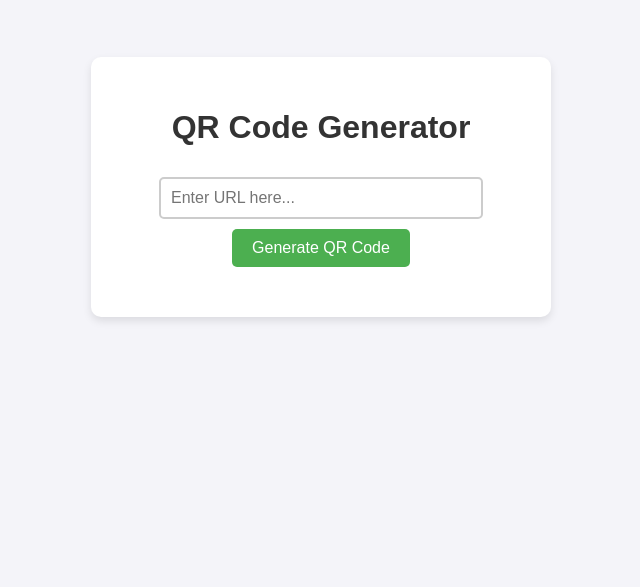
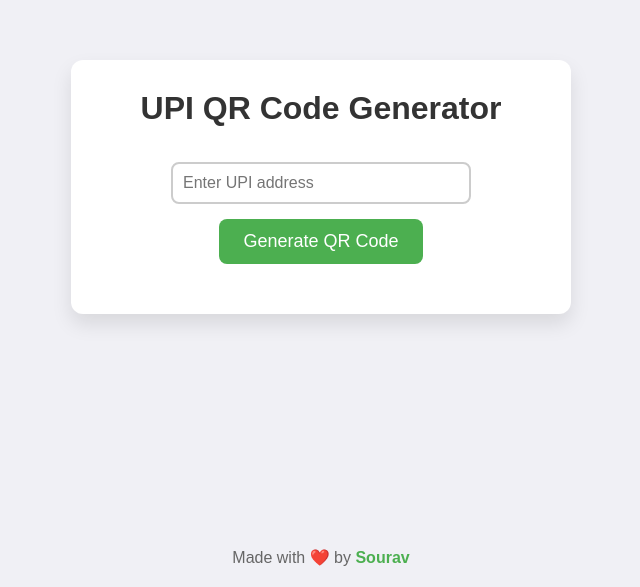
Before and after one commit to souravdocs/souravdocs.github.io, a plain HTML site: page index.html in a window 1280 px wide. Shown: the part 213-800 px from the top of the page, without its empty margins (319-959 px from the left). Drawn offline with Linux system fonts and the light colour scheme.

Commit message:
Update index.html

```diff
--- a/index.html
+++ b/index.html
@@ -3,78 +3,132 @@
 <head>
   <meta charset="UTF-8">
   <meta name="viewport" content="width=device-width, initial-scale=1.0">
-  <title>QR Code Generator</title>
+  <title>UPI QR Code Generator</title>
   <style>
+    /* Reset some basic styles */
+    * {
+      margin: 0;
+      padding: 0;
+      box-sizing: border-box;
+    }
     body {
       font-family: Arial, sans-serif;
+      background-color: #f0f0f5;
       display: flex;
       justify-content: center;
       align-items: center;
       height: 100vh;
-      margin: 0;
-      background-color: #f4f4f9;
+      flex-direction: column;
+      padding: 20px;
     }
+
     .container {
-      text-align: center;
       background-color: #fff;
       padding: 30px;
-      border-radius: 10px;
-      box-shadow: 0 4px 8px rgba(0, 0, 0, 0.1);
+      border-radius: 12px;
+      box-shadow: 0 10px 20px rgba(0, 0, 0, 0.1);
+      text-align: center;
       width: 100%;
-      max-width: 400px;
+      max-width: 500px;
     }
+
     h1 {
       color: #333;
+      margin-bottom: 20px;
+      font-size: 32px;
     }
+
     input {
       padding: 10px;
-      margin: 10px 0;
+      margin: 15px 0;
       width: 80%;
       max-width: 300px;
       font-size: 16px;
       border: 2px solid #ccc;
-      border-radius: 5px;
+      border-radius: 8px;
+      transition: border-color 0.3s;
     }
+
+    input:focus {
+      border-color: #4CAF50;
+      outline: none;
+    }
+
     button {
-      padding: 10px 20px;
+      padding: 12px 24px;
       background-color: #4CAF50;
       color: white;
       border: none;
-      border-radius: 5px;
-      font-size: 16px;
+      border-radius: 8px;
+      font-size: 18px;
       cursor: pointer;
+      transition: background-color 0.3s;
     }
+
     button:hover {
       background-color: #45a049;
     }
+
     .qr-code {
       margin-top: 20px;
+      display: flex;
+      justify-content: center;
+      align-items: center;
+    }
+
+    .qr-code img {
+      border-radius: 12px;
+      box-shadow: 0 8px 15px rgba(0, 0, 0, 0.2);
+      transition: transform 0.3s ease, box-shadow 0.3s ease;
+    }
+
+    .qr-code img:hover {
+      transform: scale(1.1);
+      box-shadow: 0 12px 20px rgba(0, 0, 0, 0.3);
+    }
+
+    footer {
+      position: fixed;
+      bottom: 20px;
+      text-align: center;
+      width: 100%;
+      font-size: 16px;
+      color: #666;
+    }
+
+    footer span {
+      font-weight: bold;
+      color: #4CAF50;
     }
   </style>
 </head>
 <body>
 
   <div class="container">
-    <h1>QR Code Generator</h1>
-    <input type="text" id="urlInput" placeholder="Enter URL here..." />
+    <h1>UPI QR Code Generator</h1>
+    <input type="text" id="upiAddress" placeholder="Enter UPI address" />
     <button onclick="generateQRCode()">Generate QR Code</button>
 
     <div class="qr-code" id="qrCodeContainer"></div>
   </div>
 
+  <footer>
+    <p>Made with ❤️ by <span>Sourav</span></p>
+  </footer>
+
   <script>
     function generateQRCode() {
-      const url = document.getElementById('urlInput').value;
-      if (url) {
+      const upiAddress = document.getElementById('upiAddress').value;
+      if (upiAddress) {
         const qrCodeContainer = document.getElementById('qrCodeContainer');
         qrCodeContainer.innerHTML = ''; // Clear previous QR code
 
-        // Generate the QR code image
+        // Generate the QR code image using an API
         const qrImage = document.createElement('img');
-        qrImage.src = `https://api.qrserver.com/v1/create-qr-code/?data=${encodeURIComponent(url)}&size=200x200`;
+        qrImage.src = `https://api.qrserver.com/v1/create-qr-code/?data=${encodeURIComponent('upi://pay?pa=' + upiAddress)}&size=300x300`;
         qrCodeContainer.appendChild(qrImage);
       } else {
-        alert('Please enter a valid URL');
+        alert('Please enter a valid UPI address');
       }
     }
   </script>
```
